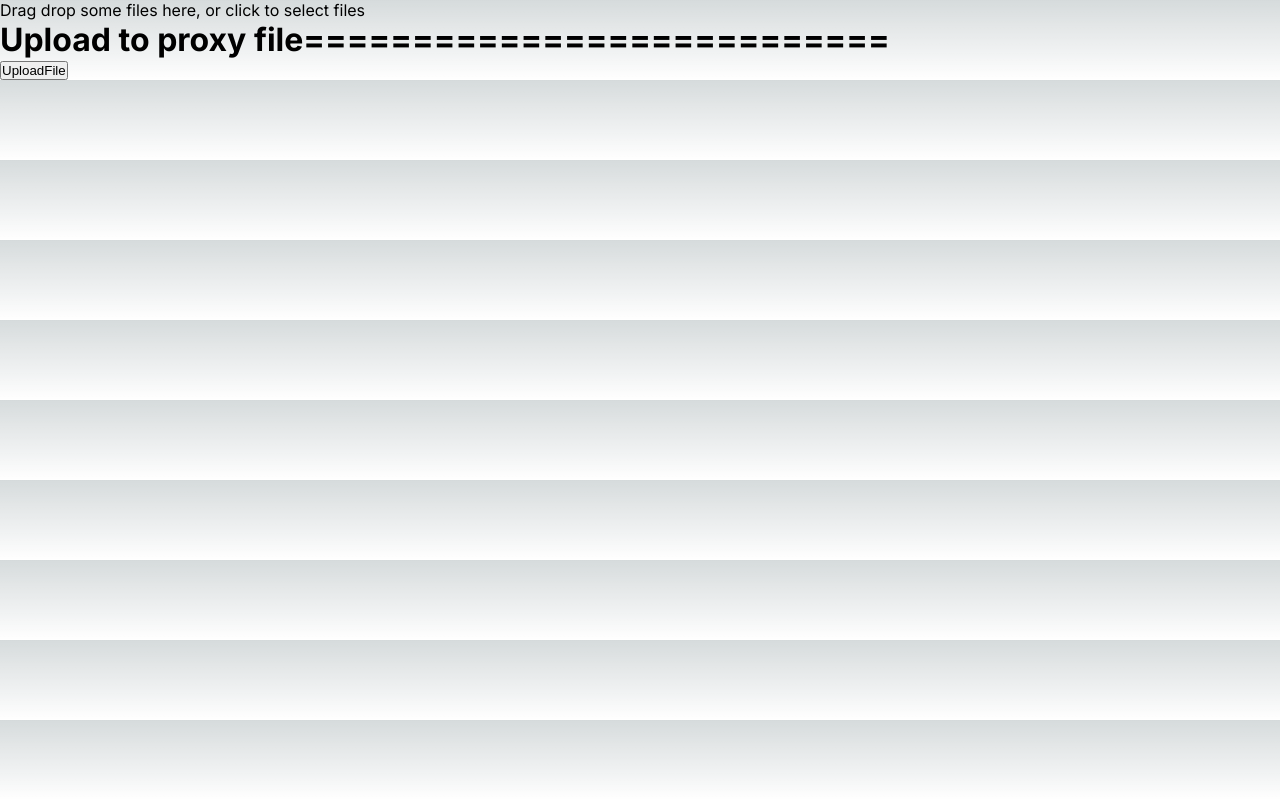
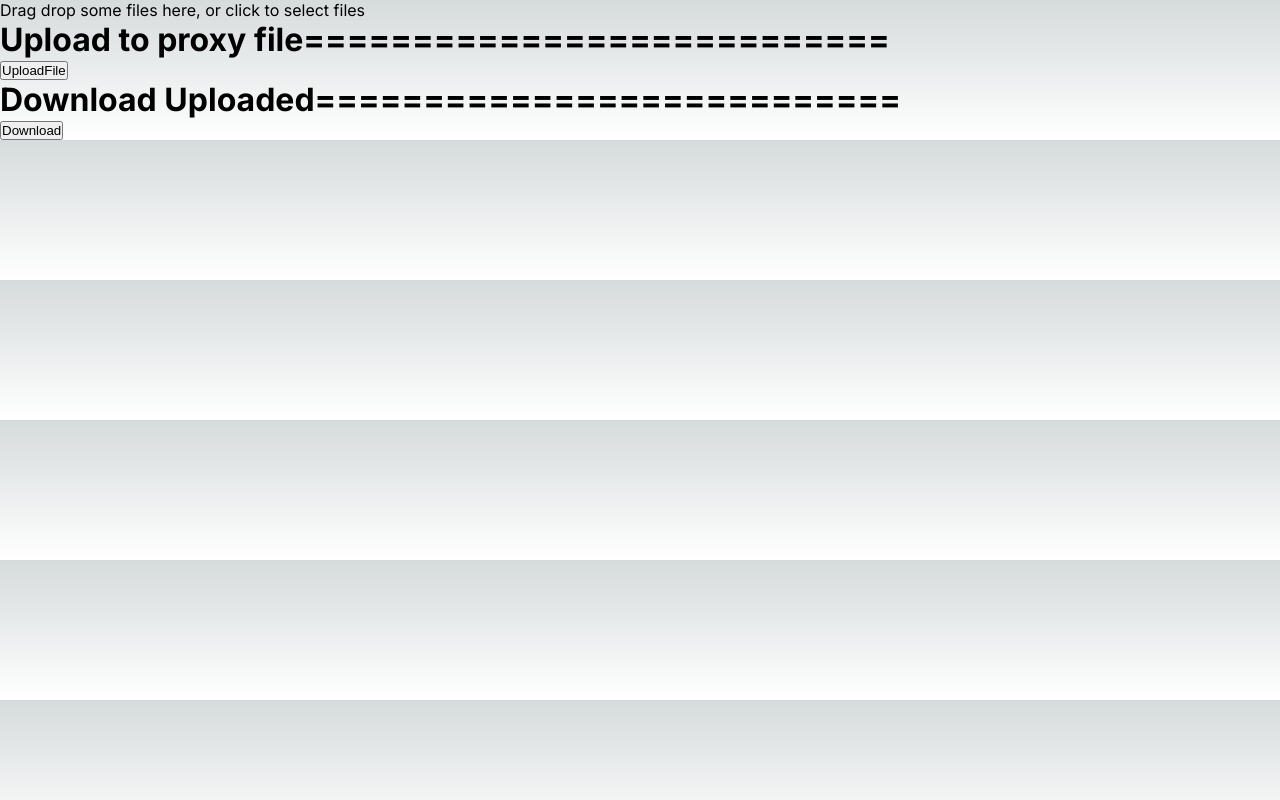
Before and after one commit to 17021084/nextjs-github_action-AWS_amplify-Story_Book, a Next.js app: page /dropzone in a window 1280 px wide. Built offline with nearby package versions, Linux system fonts and the light colour scheme.

Commit message:
download zip file

```diff
--- a/package.json
+++ b/package.json
@@ -17,8 +17,10 @@
     "aws-sdk": "^2.1574.0",
     "axios": "^1.6.7",
     "export-to-csv": "^1.2.4",
+    "file-saver": "^2.0.5",
     "ip-range-check": "^0.2.0",
     "js-sha3": "^0.9.3",
+    "jszip": "^3.10.1",
     "next": "14.1.2",
     "react": "^18",
     "react-dom": "^18",
--- a/src/app/dropzone/page.js
+++ b/src/app/dropzone/page.js
@@ -2,6 +2,9 @@
 import axios from "axios";
 import React, { useCallback, useState } from "react";
 import { useDropzone } from "react-dropzone";
+import JSZip from "jszip";
+import { saveAs } from 'file-saver';
+
 
 export default function Dropzone() {
   const [files, setFiles] = useState([]);
@@ -102,10 +105,6 @@ export default function Dropzone() {
     }
   };
 
-
-
-
-
   // const multipInputHander = (e) => {
   //   console.log(e)
   //   const files = e.target.files; // Get the selected files
@@ -115,6 +114,36 @@ export default function Dropzone() {
   //     // You can also read the file content, upload it, etc.
   //   }
   // };
+
+  const downloadUploadedFiles = async () => {
+    try {
+      const zip = new JSZip();
+      console.log("files", files);
+      files.forEach((file) => {
+        zip.file(file.name, file.binaryStr);
+      });
+
+      // zip.generateAsync({ type: "blob" }).then(function (content) {
+      //   // see FileSaver.js
+      //   saveAs(content, "example.zip");
+      // });
+      let zipBlob;
+      if (JSZip.support.uint8array) {
+        // zipBlob = await zip.generateAsync({ type: "uint8array" });
+        zip.generateAsync({ type: "uint8array" }).then(function (content) {
+          const file = new Blob([content], { type: 'application/zip' });
+          saveAs(file, "example.zip");
+        });
+      } else {
+        zip.generateAsync({ type: "string" }).then(function (content) {
+          const file = new Blob([content], { type: 'application/zip' });
+          saveAs(file, "example.zip");
+        });
+      }
+    } catch (error) {
+      console.log("Error", error);
+    }
+  };
 
   return (
     <div>
@@ -135,6 +164,12 @@ export default function Dropzone() {
       <div>
         <button onClick={() => uploadFiles()}> UploadFile </button>
       </div>
+
+      <h1>Download Uploaded===========================</h1>
+      <div>
+        <button onClick={() => downloadUploadedFiles()}> Download </button>
+      </div>
+
       {/* <div>
         <input
           onChange={(e) => multipInputHander(e)}
```
Also changed, not shown: 2 other files (tests, documents, lock files or other folders).
